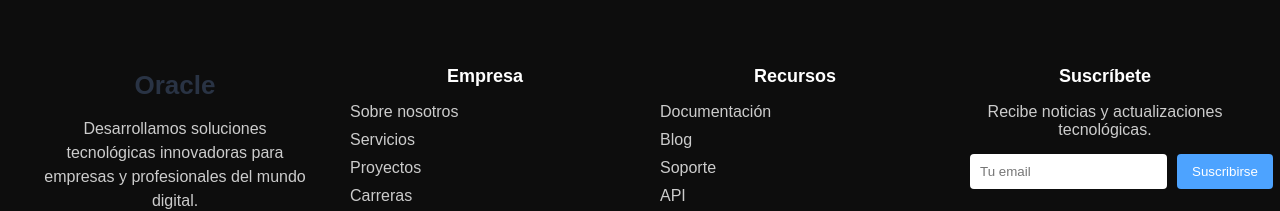
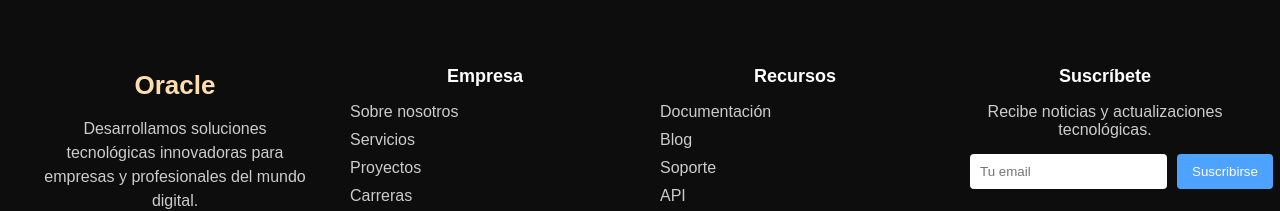
Before and after one commit to RH23-2026/Oracle, a plain HTML site: page index.html in a window 1280 px wide. Shown: the part 971-1182 px from the top of the page. Drawn offline with Linux system fonts and the light colour scheme.

Commit message:
Update estilos.css

```diff
--- a/estilos.css
+++ b/estilos.css
@@ -265,6 +265,7 @@
 .footer-brand h2 {
   font-size: 26px;
   margin-bottom: 10px;
+  color: navajowhite;
 }
 
 .footer-brand p {
```
